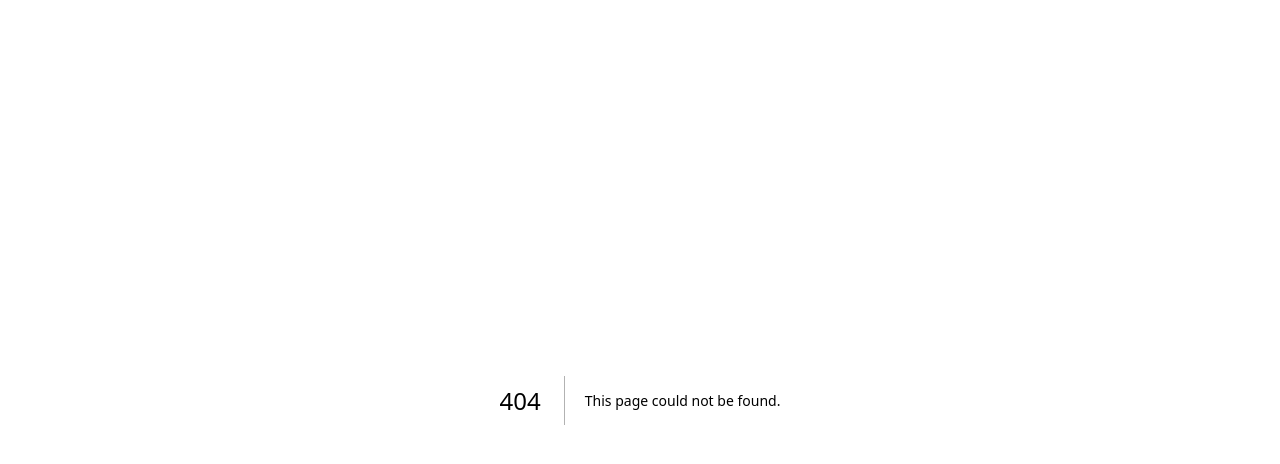
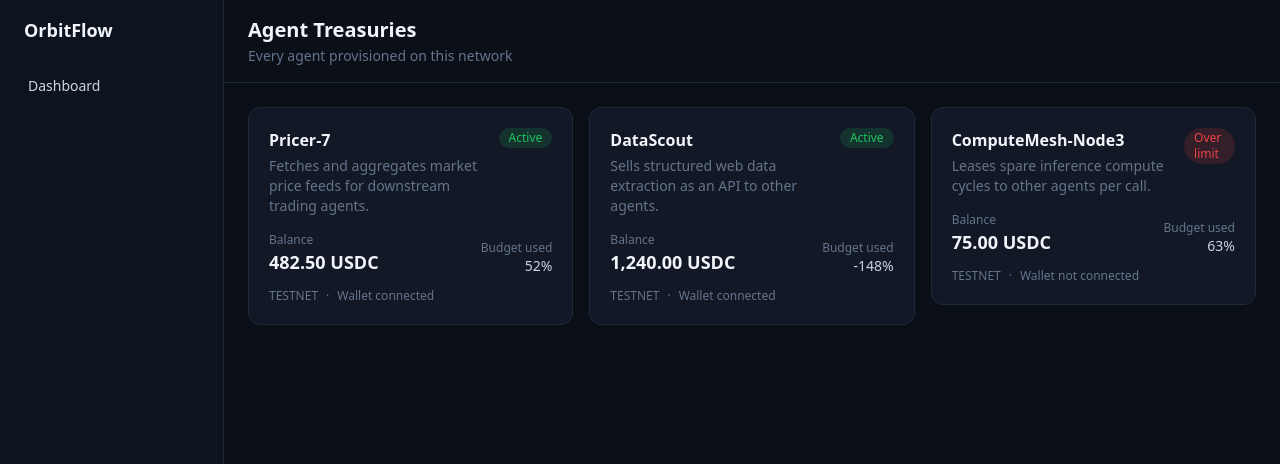
Before and after one commit to OrbitFlow-AI/Frontend, a Next.js app: page /dashboard in a window 1280 px wide. Before the commit this address had no page. Shown: the top 464 px of the page. Built offline with nearby package versions, Linux system fonts and the light colour scheme.

Commit message:
feat: add dashboard route listing all agent treasuries

```diff
--- /dev/null
+++ b/app/dashboard/layout.tsx
@@ -0,0 +1,11 @@
+// Shared shell for every /dashboard route: sidebar nav plus a scrollable content area.
+import { Sidebar } from "@/components/layout/Sidebar";
+
+export default function DashboardLayout({ children }: { children: React.ReactNode }) {
+  return (
+    <div className="flex min-h-screen">
+      <Sidebar />
+      <div className="flex-1">{children}</div>
+    </div>
+  );
+}
--- /dev/null
+++ b/app/dashboard/page.tsx
@@ -0,0 +1,31 @@
+// Dashboard route: lists every agent treasury the operator has provisioned.
+"use client";
+
+import { Topbar } from "@/components/layout/Topbar";
+import { AgentCard } from "@/components/agents/AgentCard";
+import { useAgentContext } from "@/lib/context/AgentContext";
+
+export default function DashboardPage() {
+  const { agents, isLoading, error } = useAgentContext();
+
+  return (
+    <>
+      <Topbar title="Agent Treasuries" subtitle="Every agent provisioned on this network" />
+      <main className="p-6">
+        {isLoading ? (
+          <p className="text-sm text-muted">Loading agents…</p>
+        ) : error ? (
+          <p className="text-sm text-danger">{error}</p>
+        ) : agents.length === 0 ? (
+          <p className="text-sm text-muted">No agents have been provisioned yet.</p>
+        ) : (
+          <div className="grid grid-cols-1 gap-4 sm:grid-cols-2 lg:grid-cols-3">
+            {agents.map((agent) => (
+              <AgentCard key={agent.id} agent={agent} />
+            ))}
+          </div>
+        )}
+      </main>
+    </>
+  );
+}
```
